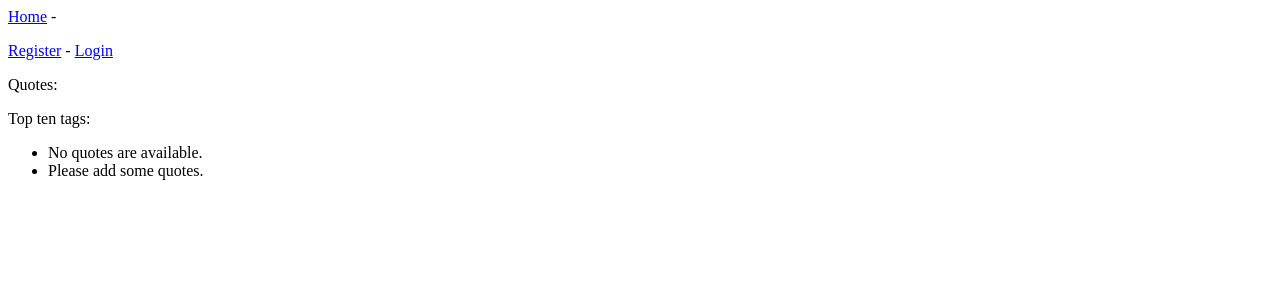
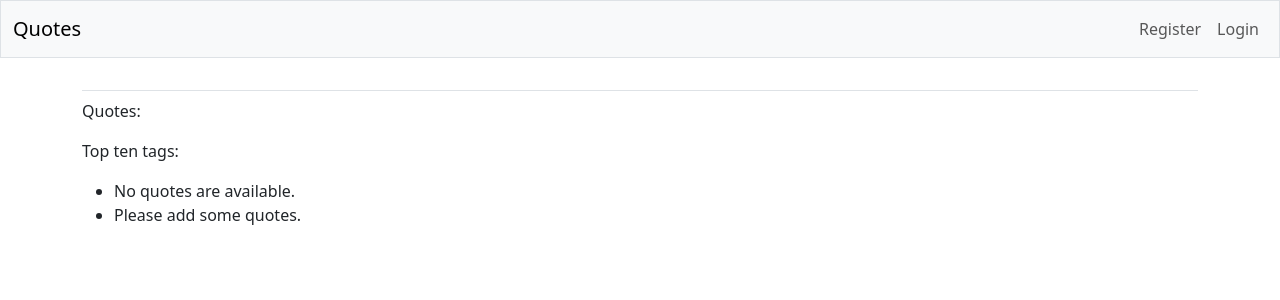
Before and after one commit to Szumapman/GoIT_h10_django, a Django app: page / in a window 1280 px wide. Shown: the top 300 px of the page. Run offline with Django 5.2, Linux system fonts and the light colour scheme; data that the repository does not hold is empty; some libraries are stand-ins or nearby versions.

Commit message:
Update base.html

```diff
--- a/quotes_app/templates/quotes_app/base.html
+++ b/quotes_app/templates/quotes_app/base.html
@@ -1,4 +1,61 @@
-<p>
+<!DOCTYPE html>
+<html lang="en">
+    <head>
+        <meta charset="utf-8">
+        <meta name="viewport" content="width=device-width, initial-scale=1">
+        <title>Quotes</title>
+
+        {% load django_bootstrap5 %}
+        {% bootstrap_css %}
+        {% bootstrap_javascript %}
+    </head>
+    <body>
+        <nav class="navbar navbar-expand-md navbar-light bg-light mb-4 border">
+          <div class="container-fluid">
+            <a class="navbar-brand" href="{% url 'quotes_app:index' %}">Quotes</a>
+            <button class="navbar-toggler" type="button" data-bs-toggle="collapse" data-bs-target="#navbarCollapse" aria-controls="navbarCollapse" aria-expanded="false" aria-label="Toggle navigation">
+              <span class="navbar-toggler-icon"></span>
+            </button>
+
+            <div class="collapse navbar-collapse" id="navbarCollapse">
+              <ul class="navbar-nav ms-auto mb-2 mb-md-0">
+                {% if user.is_authenticated %}
+                  <li class="nav-item">
+                    <span class="navbar-text me-2">Hello, <b>{{ user.username }}!</b></span>
+                  </li>
+                {% else %}
+                  <li class="nav-item">
+                    <a class="nav-link" href="{% url 'users:register' %}">Register</a>
+                  </li>
+                  <li class="nav-item">
+                    <a class="nav-link" href="{% url 'users:login' %}">Login</a>
+                  </li>
+                {% endif %}
+              </ul>
+              {% if user.is_authenticated %}
+                <form action="{% url 'users:logout' %}" method="post">
+                  {% csrf_token %}
+                  <button name="submit" class="btn btn-outline-secondary btn-sm">Logout</button>
+                </form>
+              {% endif %}
+            </div>
+          </div>
+        </nav>
+
+        <main class="container">
+          <div class="pb-2 mb-2 border-bottom">
+            {% block title %} {% endblock title %}
+          </div>
+          <div>
+            {% block content %} {% endblock content %}
+          </div>
+        </main>
+      </body>
+    </html>
+
+
+
+{% comment %} <p>
     <a href="{% url 'quotes_app:index' %}">Home</a> -
 </p>
 {% if user.is_authenticated %}
@@ -18,4 +75,4 @@
     <a href="{% url 'users:login' %}">Login</a>
 </p>
 {% endif %}
-{% block content %}{% endblock content %}
+{% block content %}{% endblock content %} {% endcomment %}
```
